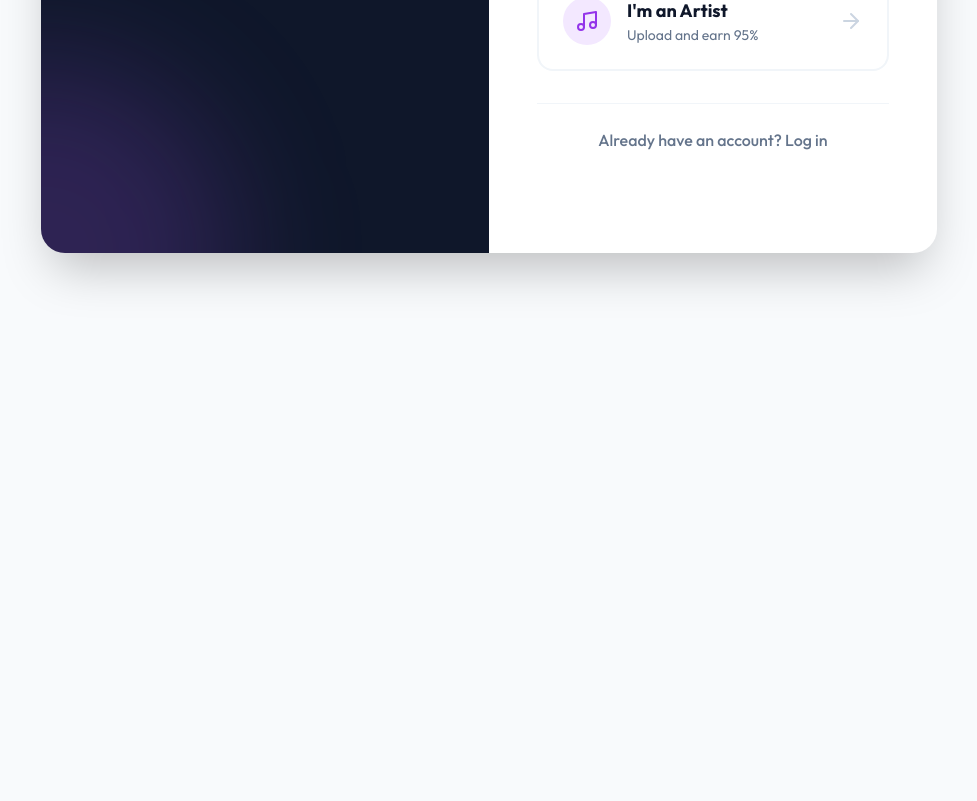
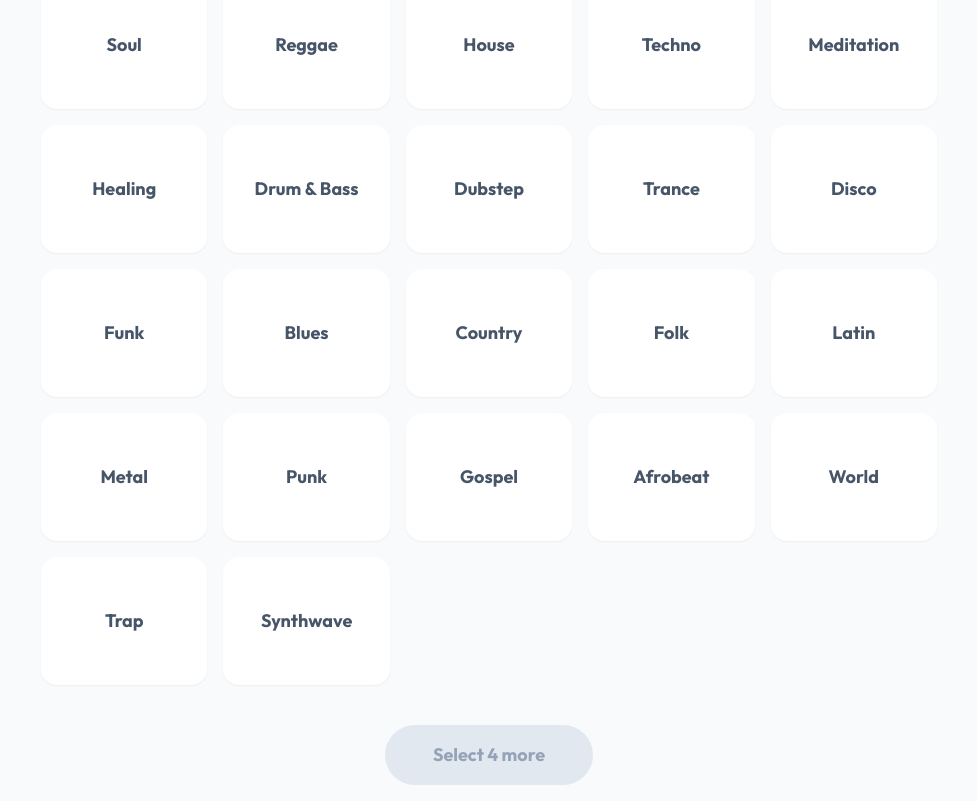
Before and after one commit to cosmiccards777-stack/Artists-First, a React (Vite) app: page /genre-selection in a window 1280 px wide. Before the commit this address led to /auth. Shown: the part 447-1248 px from the top of the page, without its empty margins (151-1128 px from the left). Before the commit the page ends 800 px from the top, so only its background shows below. Built offline with nearby package versions, Linux system fonts and the light colour scheme; no server answers; sample sign-in values are in the browser's storage.

Commit message:
Fix redirect bug and swap Soundtrack for Afrobeat

```diff
--- a/src/pages/ArtistDashboard.tsx
+++ b/src/pages/ArtistDashboard.tsx
@@ -674,7 +674,7 @@ export default function ArtistDashboard() {
                                             "Drum & Bass", "Dubstep", "Trance", "Disco",
                                             "Funk", "Blues", "Country", "Folk",
                                             "Latin", "Metal", "Punk", "Gospel",
-                                            "Soundtrack", "World", "Trap", "Synthwave"
+                                            "Afrobeat", "World", "Trap", "Synthwave"
                                         ].map(g => (
                                             <option key={g} value={g}>{g}</option>
                                         ))}
--- a/src/pages/DiscoverPage.tsx
+++ b/src/pages/DiscoverPage.tsx
@@ -40,7 +40,7 @@ export default function DiscoverPage() {
         "Drum & Bass", "Dubstep", "Trance", "Disco",
         "Funk", "Blues", "Country", "Folk",
         "Latin", "Metal", "Punk", "Gospel",
-        "Soundtrack", "World", "Trap", "Synthwave"
+        "Afrobeat", "World", "Trap", "Synthwave"
     ];
 
     return (
--- a/src/pages/GenreSelection.tsx
+++ b/src/pages/GenreSelection.tsx
@@ -12,15 +12,16 @@ const GENRES = [
     "Drum & Bass", "Dubstep", "Trance", "Disco",
     "Funk", "Blues", "Country", "Folk",
     "Latin", "Metal", "Punk", "Gospel",
-    "Soundtrack", "World", "Trap", "Synthwave"
+    "Afrobeat", "World", "Trap", "Synthwave"
 ];
 
 export default function GenreSelection() {
-    const { user, updateGenres } = useAuth();
+    const { user, updateGenres, isLoading } = useAuth();
     const navigate = useNavigate();
     const [selectedGenres, setSelectedGenres] = useState<string[]>([]);
 
     useEffect(() => {
+        if (isLoading) return; // Wait for auth to load
         if (!user) {
             navigate('/auth');
             return;
@@ -29,7 +30,7 @@ export default function GenreSelection() {
         if (user.favoriteGenres && user.favoriteGenres.length === 4) {
             navigate('/dashboard');
         }
-    }, [user, navigate]);
+    }, [user, navigate, isLoading]);
 
     const toggleGenre = (genre: string) => {
         if (selectedGenres.includes(genre)) {
```
